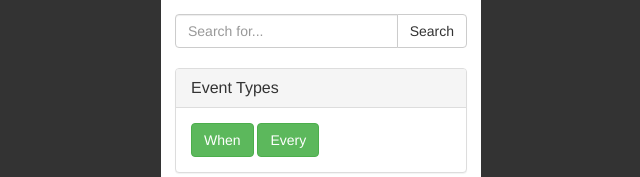
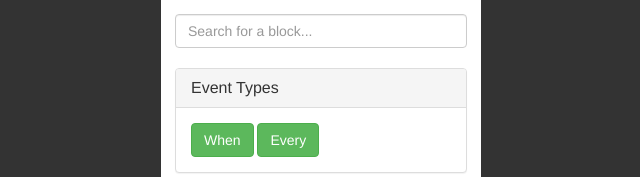
Before and after one commit to praekelt/numi-prototypes, a Jekyll site: the page built from campaigns/library.html, in a window 1280 px wide. Shown: the top 177 px of the page, without its empty margins (319-959 px from the left). Built offline with Jekyll 4.4.1, drawn with Linux system fonts in a browser that asks for light colours; nearby versions of some CDN libraries.

Commit message:
Add basic search support for block library screens (this might get removed, since it is quite an enhancement, though it is a much quicker solution than the 'unenhanced' equivalent)

```diff
--- a/_includes/library.html
+++ b/_includes/library.html
@@ -1,10 +1,5 @@
 <div class="nm-page">
-  <div class="input-group">
-    <input type="text" class="form-control" placeholder="Search for...">
-    <span class="input-group-btn">
-      <button class="btn btn-default" type="button">Search</button>
-    </span>
-  </div>
+  <input id="search" type="text" class="form-control" placeholder="Search for a block...">
 
   <br/>
 
@@ -21,7 +16,7 @@
       <div id="{{ category.id }}" class="panel-collapse collapse in">
         <div class="panel-body">
           {% for block in category.blocks %}
-            <a class="btn {{ category.btnClass }}">{{ block }}</a>
+            <a class="btn {{ category.btnClass }} nm-btn-block">{{ block }}</a>
           {% endfor %}
         </div>
       </div>
```
Also changed, not shown: other parts of _includes/library.html (+18 -0 lines).
